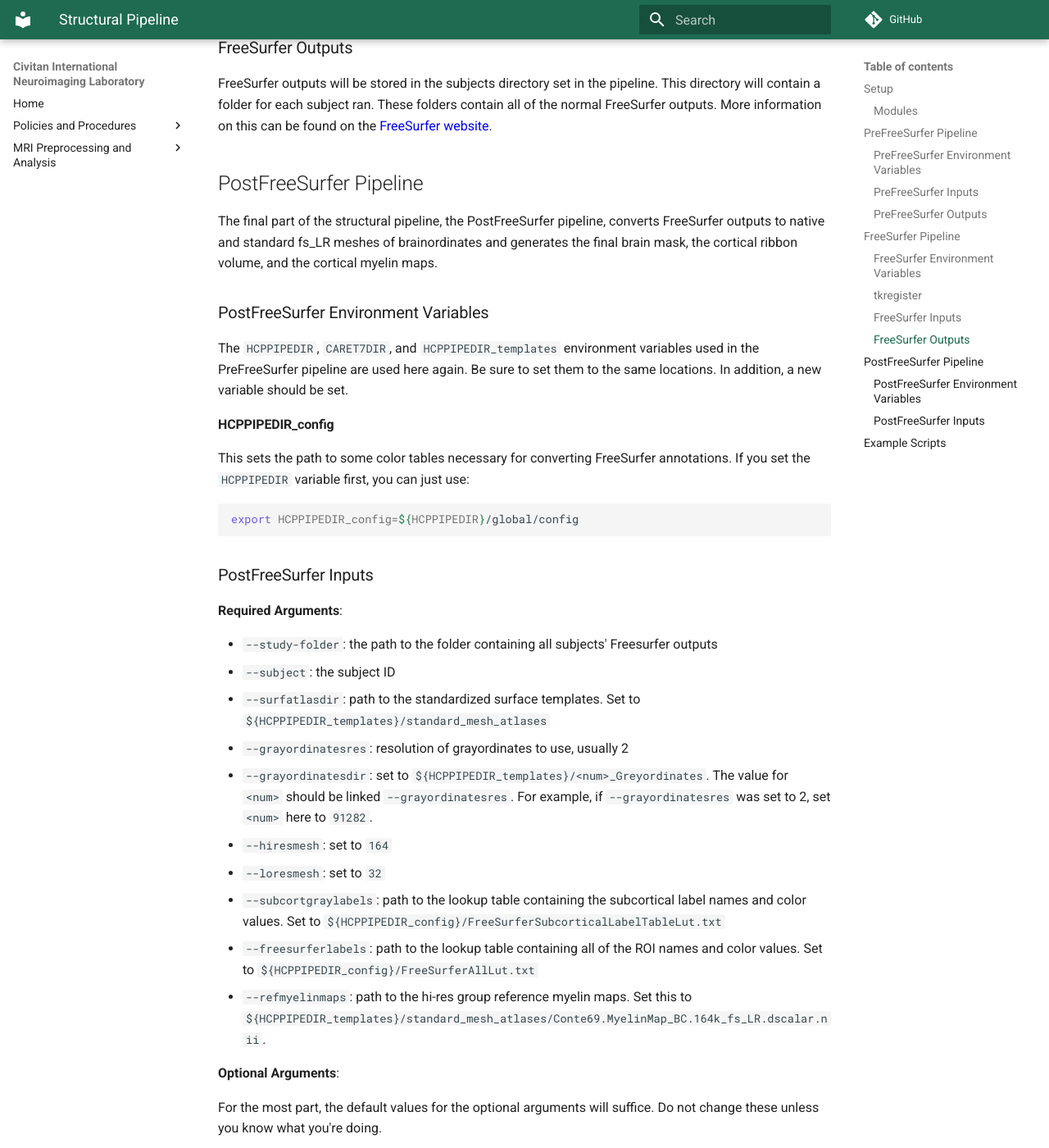
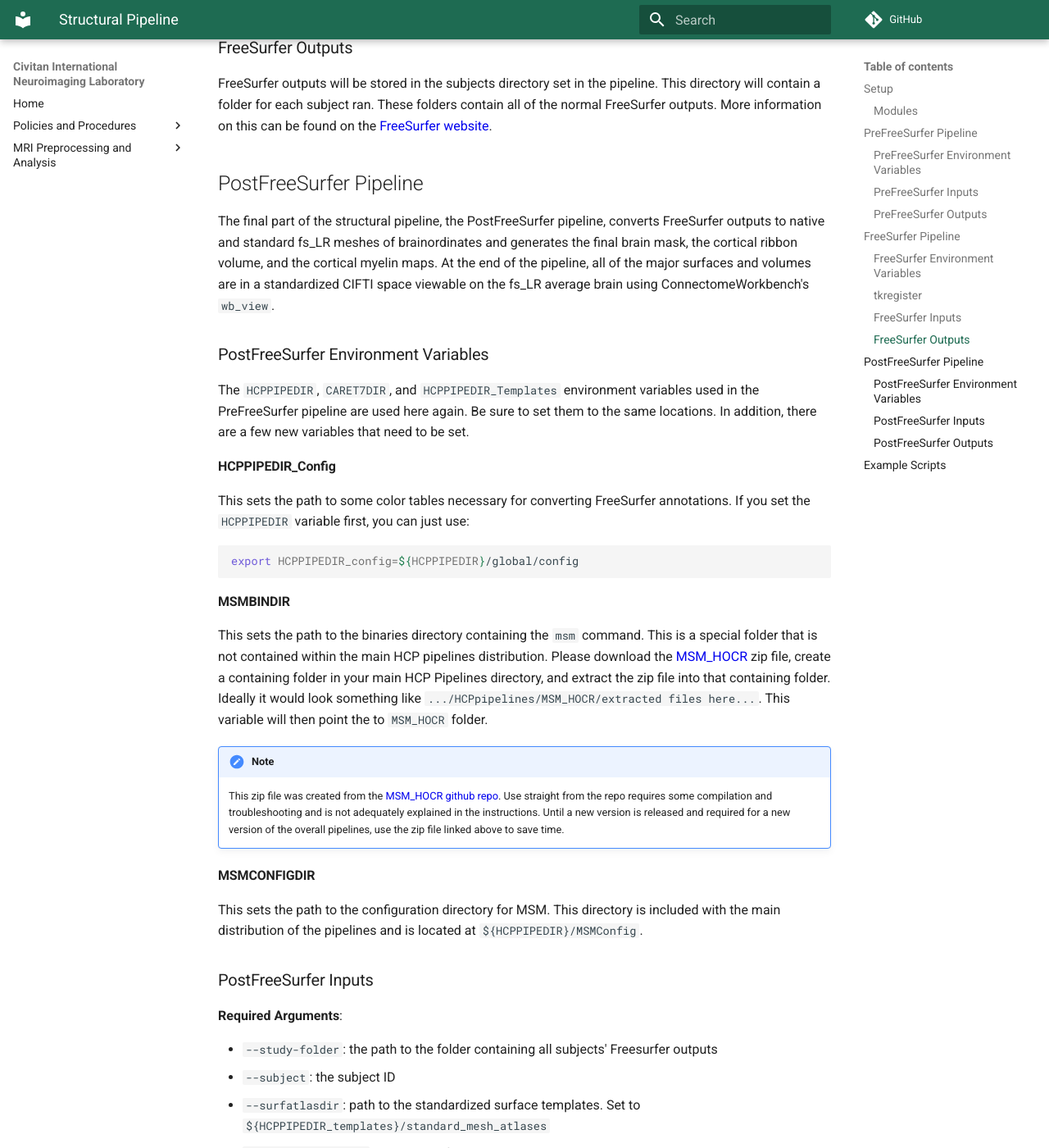
Before and after one commit to UAB-CINL/UAB-CINL.github.io, an MkDocs documentation site: the page built from docs/analysis/hcp_pipelines/structural_pipeline.md, in a window 1280 px wide and 1400 px high, scrolled down 6924 px. Shown: the whole window at 82% size. Built offline with MkDocs 1.6.1 and Material for MkDocs 9.7.7, drawn with Linux system fonts in a browser that asks for light colours; comment, search, counter and statistics services are not loaded; some of the changed text lies outside the part shown.

Commit message:
add more necessary env variables and outputs section

````diff
--- a/docs/analysis/hcp_pipelines/structural_pipeline.md
+++ b/docs/analysis/hcp_pipelines/structural_pipeline.md
@@ -249,19 +249,34 @@
 
 ## PostFreeSurfer Pipeline
 
-The final part of the structural pipeline, the PostFreeSurfer pipeline, converts FreeSurfer outputs to native and standard fs_LR meshes of brainordinates and generates the final brain mask, the cortical ribbon volume, and the cortical myelin maps.
+The final part of the structural pipeline, the PostFreeSurfer pipeline, converts FreeSurfer outputs to native and standard fs_LR meshes of brainordinates and generates the final brain mask, the cortical ribbon volume, and the cortical myelin maps. At the end of the pipeline, all of the major surfaces and volumes are in a standardized CIFTI space viewable on the fs_LR average brain using ConnectomeWorkbench's `wb_view`.
 
 ### PostFreeSurfer Environment Variables
 
-The `HCPPIPEDIR`, `CARET7DIR`, and `HCPPIPEDIR_templates` environment variables used in the PreFreeSurfer pipeline are used here again. Be sure to set them to the same locations. In addition, a new variable should be set.
+The `HCPPIPEDIR`, `CARET7DIR`, and `HCPPIPEDIR_Templates` environment variables used in the PreFreeSurfer pipeline are used here again. Be sure to set them to the same locations. In addition, there are a few new variables that need to be set.
 
-#### HCPPIPEDIR_config
+#### HCPPIPEDIR_Config
 
 This sets the path to some color tables necessary for converting FreeSurfer annotations. If you set the `HCPPIPEDIR` variable first, you can just use:
 
 ``` bash
 export HCPPIPEDIR_config=${HCPPIPEDIR}/global/config
 ```
+
+#### MSMBINDIR
+
+This sets the path to the binaries directory containing the `msm` command. This is a special folder that is not contained within the main HCP pipelines distribution. Please download the [MSM_HOCR](scripts/MSM_HOCR-3.0.zip) zip file, create a containing folder in your main HCP Pipelines directory, and extract the zip file into that containing folder. Ideally it would look something like `.../HCPpipelines/MSM_HOCR/extracted files here...`. This variable will then point the to `MSM_HOCR` folder.
+
+<!-- markdownlint-disable MD046 -->
+!!! note
+
+    This zip file was created from the [MSM_HOCR github repo](https://github.com/ecr05/MSM_HOCR). Use straight from the repo requires some compilation and troubleshooting and is not adequately explained in the instructions. Until a new version is released and required for a new version of the overall pipelines, use the zip file linked above to save time.
+
+<!-- markdownlint-enable MD046 -->
+
+#### MSMCONFIGDIR
+
+This sets the path to the configuration directory for MSM. This directory is included with the main distribution of the pipelines and is located at `${HCPPIPEDIR}/MSMConfig`.
 
 ### PostFreeSurfer Inputs
 
@@ -288,6 +303,10 @@
 - `--processing-mode`: either HCPStyleData (default) or LegacyStyleData. This can disable some of the preprocessing steps if the acquired data do not meet HCP acquisition guidelines.
 - `--structural-qc`: set to `yes` (default) ,`no`, or `only`. Whether to run structural qc or not.
 
+### PostFreeSurfer Outputs
+
+Outputs will be somewhat scattered between the subject's `T1w` and `MNINonLinear` directories. Basic surface information such as thickness and curvature files are converted to GIFTI format
+
 ## Example Scripts
 
 Both the single subject script and the array script were tested using data acquired with the HCP sequences and had been converted to BIDS format prior to preprocessing. The array script in particular uses the list of subjects output during BIDS conversion as a list of inputs for the array job. If your data are not BIDS formatted, this method of getting the subject ID and setting the paths to the input data will need to be amended.
````
